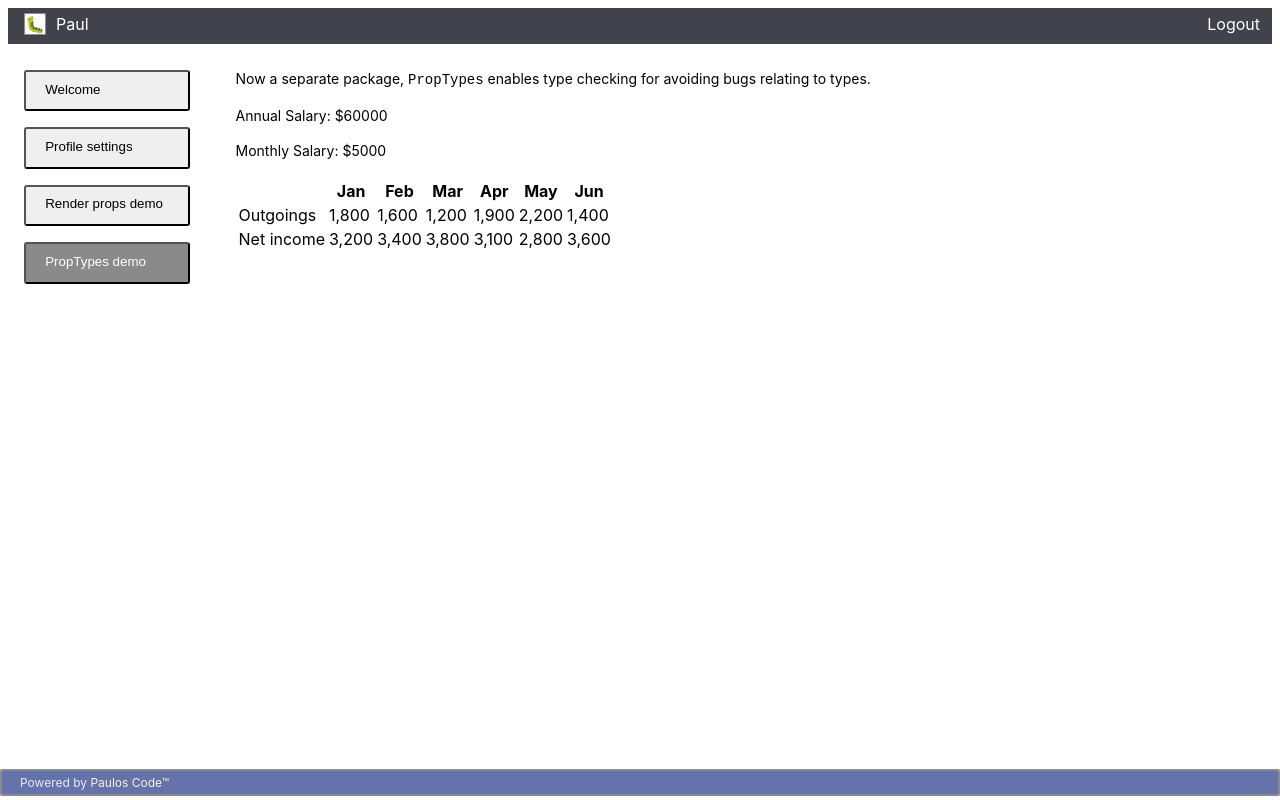
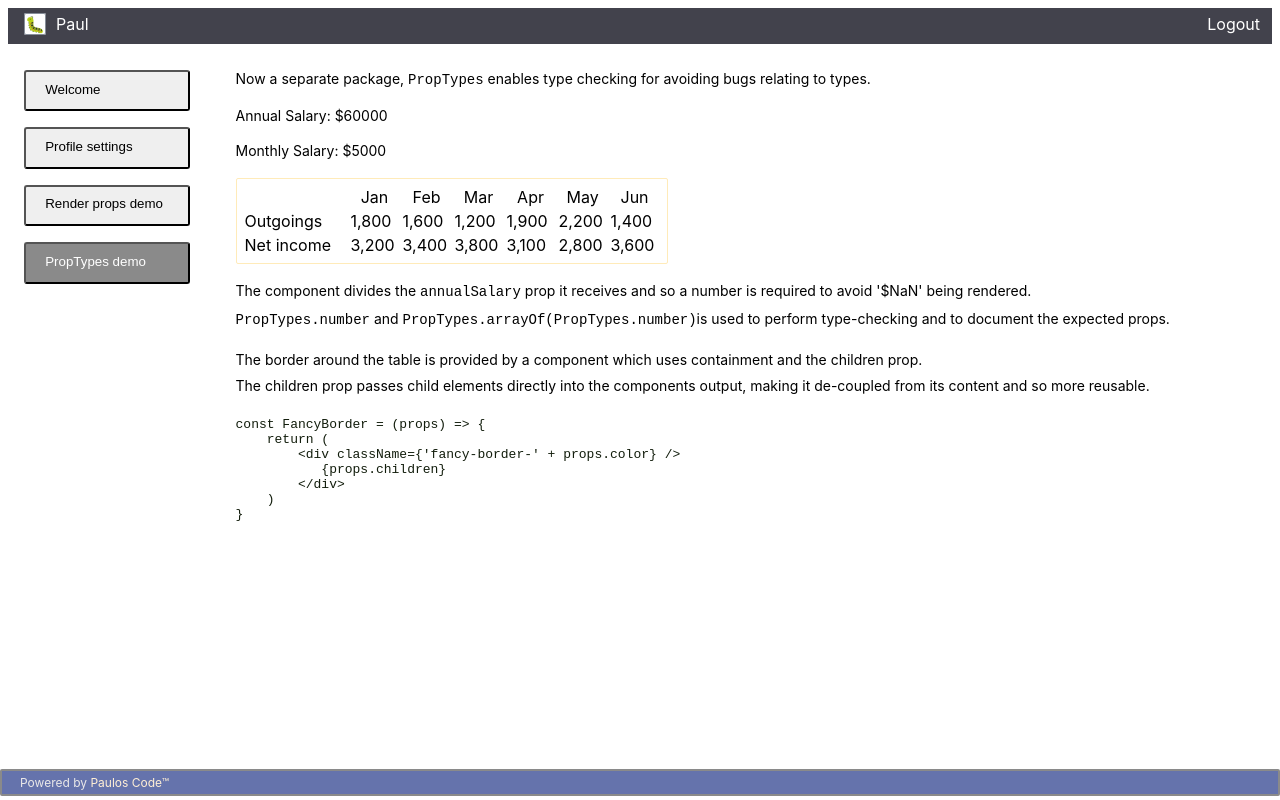
Before and after one commit to paulosjd/radnor, a React (Create React App) app: page / in a window 1280 px wide. Both pictures are taken after a click on the button "PropTypes demo". Built offline with nearby package versions, Linux system fonts and the light colour scheme; the HTML template or start-up script is replaced by a standard one.

Commit message:
Update various things

```diff
--- /dev/null
+++ b/src/components/fancy_border.js
@@ -0,0 +1,15 @@
+import React from "react";
+
+const FancyBorder = (props) => {
+    return (
+        <div className={'fancy-border-' + props.color} style={{width: props.width}}>
+            {props.children}
+        </div>
+    )
+};
+
+FancyBorder.defaultProps = {
+    width: 'auto'
+}
+
+export default FancyBorder;
--- a/src/components/salary_calc.js
+++ b/src/components/salary_calc.js
@@ -1,45 +1,48 @@
 import React from "react";
 import PropTypes from 'prop-types'
+import FancyBorder from '../components/fancy_border'
 
 class SalaryCalculator extends React.Component {
     static defaultProps = {
-        annualSalary: 0
+        annualSalary: 0,
+        outgoings: []
     };
     static propTypes = {
-        salary: PropTypes.number
+        salary: PropTypes.number,
+        outgoings: PropTypes.arrayOf(PropTypes.number),
     };
     render() {
-        const monthOut = [1800, 1600, 1200, 1900, 2200, 1400];  // TODO make this to propstypes!!
-        // TODO!! WRAP SOMETHING BELOW IN CONTAINMENT CHILDREN PROP  -- -FANCY BORDER EXAMPLE FROM NOTES
         return (
             <div>
                 <h4>Annual Salary: ${this.props.salary}</h4>
                 <h4>Monthly Salary: ${this.props.salary/12}</h4>
-                <table>
+                <FancyBorder color={'beige'} width={(120 + 50 * this.props.outgoings.length) + 'px'}>
+                    <table className='calc_table'>
                         <thead>
                             <tr>
                                 {['', 'Jan', 'Feb', 'Mar', 'Apr', 'May', 'Jun', 'Jul', 'Aug', 'Sep', 'Oct', 'Nov', 'Dec'
                                 ].map((str, ind) => {
-                                if (ind -1 < monthOut.length) {
-                                    return <th key={ind}>{str}</th>
+                                    if (ind -1 < this.props.outgoings.length) {
+                                        return <th key={ind} >{str}</th>
                                 }})}
                             </tr>
                         </thead>
                         <tbody>
                             <tr>
-                            <td>Outgoings </td>
-                            {monthOut.map((val, ind) => {
+                                <td className='row_label'>Outgoings </td>
+                                {this.props.outgoings.map((val, ind) => {
                                     return <td key={ind}>{val.toLocaleString('en')}</td>
                                 })}
                             </tr>
                             <tr>
                                 <td>Net income </td>
-                            {monthOut.map((val, ind) => {
+                                {this.props.outgoings.map((val, ind) => {
                                     return <td key={ind}>{(this.props.salary/12 - val).toLocaleString('en')}</td>
                                 })}
                             </tr>
                         </tbody>
                     </table>
+                </FancyBorder>
             </div>)
     }
 }
--- a/src/containers/calculator.js
+++ b/src/containers/calculator.js
@@ -1,10 +1,7 @@
-import React, {useContext, useState} from "react";
-import AppContext from '../store/context'
+import React from "react";
 import SalaryCalculator from '../components/salary_calc'
 
 const CalculatorDemo = (props) => {
-    const [foo, setFoo] = useState(0);
-    const context = useContext(AppContext);
 
     return (
         <div className='summary-text'>
@@ -12,7 +9,29 @@ const CalculatorDemo = (props) => {
                 Now a separate package, <code>PropTypes</code> enables type checking for avoiding
                 bugs relating to types.
             </h4>
-            <SalaryCalculator salary={60000} />
+            <SalaryCalculator salary={60000} outgoings={[1800, 1600, 1200, 1900, 2200, 1400]}/>
+            <h4>
+                The component divides the <code>annualSalary</code> prop it receives and
+                so a number is required to avoid '$NaN' being rendered.
+            </h4>
+            <h4 style={{lineHeight: 0, paddingBottom: '12px'}}>
+                <code>PropTypes.number</code> and <code>PropTypes.arrayOf(PropTypes.number)</code>
+                is used to perform type-checking and to document the expected props.
+            </h4>
+            <h4>
+                The border around the table is provided by a component which uses containment and the children prop.
+            </h4>
+            <h4 style={{lineHeight: 0, paddingBottom: '12px'}}>
+                The children prop passes child elements directly into the components output, making it de-coupled
+                from its content and so more reusable.
+            </h4>
+            <pre>
+                const FancyBorder = (props) => {'{\n'}
+                {'    '}return ( {'\n'}
+                {'        '}&lt;div className={'{\'fancy-border-\' + props.color} '}/&gt;{'\n'}
+                {'           {props.children}\n'}
+                {'        '}&lt;/div&gt;{'\n    )\n}\n'}
+            </pre>
         </div>
     )
 };
--- a/src/containers/main.js
+++ b/src/containers/main.js
@@ -3,7 +3,7 @@ import UserSettings from './user_settings'
 import Footer from '../components/footer'
 import Summary from './summary'
 import CalculatorDemo from './calculator'
-import MouseTracker from '../components/mouse_tracker'
+import MouseTracker from './mouse_tracker'
 import AppContext from "../store/context";
 
 class MainContainer extends Component {
--- a/src/components/mouse_tracker.js
+++ b/src/containers/mouse_tracker.js
@@ -1,5 +1,5 @@
 import React, {Component, Fragment} from "react";
-import Mouse, {Dog} from './mouse'
+import Mouse, {Dog} from '../components/mouse'
 
 class MouseTracker extends Component {
     render() {
--- a/src/containers/summary.js
+++ b/src/containers/summary.js
@@ -20,7 +20,7 @@ const Summary = (props) => {
                 This is a React app that demonstrates basic examples of various React features.
             </h4>
             <h4 className='top26'>
-                The higher-order component pattern was used to create the elements below.
+                The first example is the higher-order component pattern used to create the elements below.
             </h4>
             <h4 style={{lineHeight: 0}}>
                 This techniques involves wrapping components in a function to reuse logic
@@ -48,14 +48,6 @@ const Summary = (props) => {
                 The value of the injected style props is set using logic that checks the 'theme' prop
                 that the component is passed.
             </h4>
-            <h4 className='top26'>
-                PropTypes  -- where e.g. uses integer (otherwise displays NaN) -- see example in notes
-            </h4>
-            <h4 className='top26'>
-                Component composition  - pass down component (reuse but not use context -- not avatar/theme etc.) -
-                state only required by
-                a certain reused component (think of new one to make - not avatar).
-            </h4>
         </div>
     )
 };
--- a/src/index.css
+++ b/src/index.css
@@ -155,3 +155,19 @@ footer {
   font-size: large;
   margin-left: 14px;
 }
+
+.row_label {
+  width: 108px;
+}
+
+.calc_table th {
+  min-width: 48px;
+  font-weight: normal;
+}
+
+.fancy-border-beige {
+  width: auto;
+  border: 1px solid #ffebb9;
+  border-radius: 2px;
+  padding: 5px;
+}
```
Lines whose indentation alone changed are shown as unchanged.
